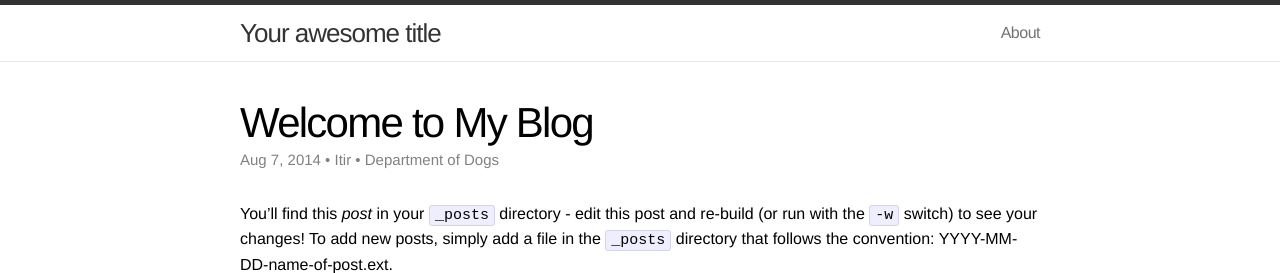
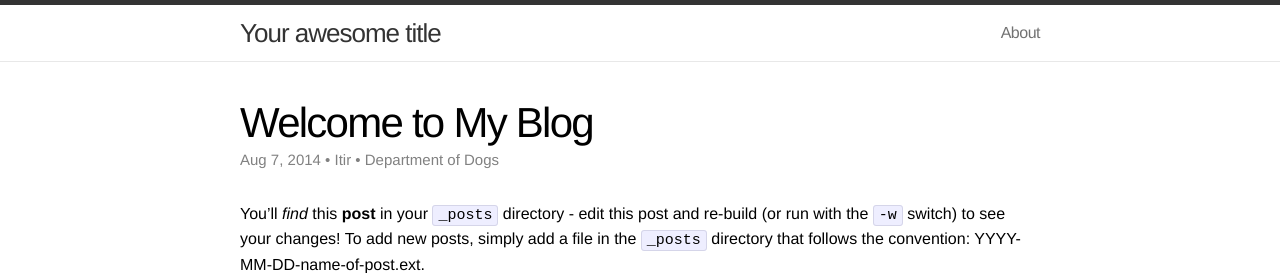
Before and after one commit to dhcole/eno-site, a Jekyll site: the page built from _posts/2014-07-30-welcome-to-jekyll.markdown, in a window 1280 px wide, cut to the strip 0-273 px from the top of the page. Built offline with Jekyll 4.4.1, drawn with Linux system fonts in a browser that asks for light colours.

```diff
--- a/_posts/2014-07-30-welcome-to-jekyll.markdown
+++ b/_posts/2014-07-30-welcome-to-jekyll.markdown
@@ -7,7 +7,7 @@ author: Itir
 meta: Department of Dogs
 ---
 
-You'll find this *post* in your `_posts` directory - edit this post and re-build (or run with the `-w` switch) to see your changes!
+You'll *find* this **post** in your `_posts` directory - edit this post and re-build (or run with the `-w` switch) to see your changes!
 To add new posts, simply add a file in the `_posts` directory that follows the convention: YYYY-MM-DD-name-of-post.ext.
 
 {% include photo-gallery.html url="http://www.pictures88.com/p/awesome/awesome_018.jpg" alt="A Dog (better)" %}
```
